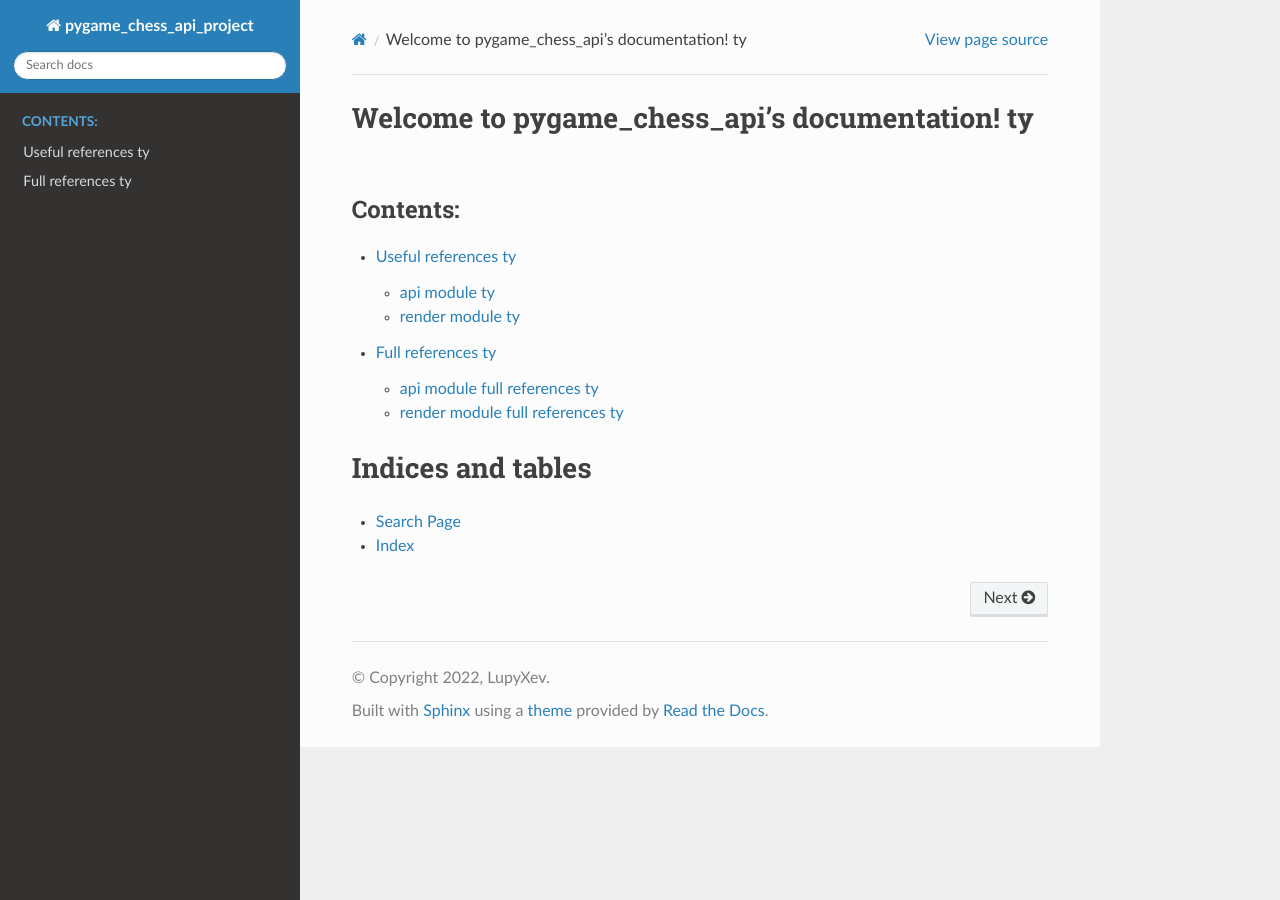
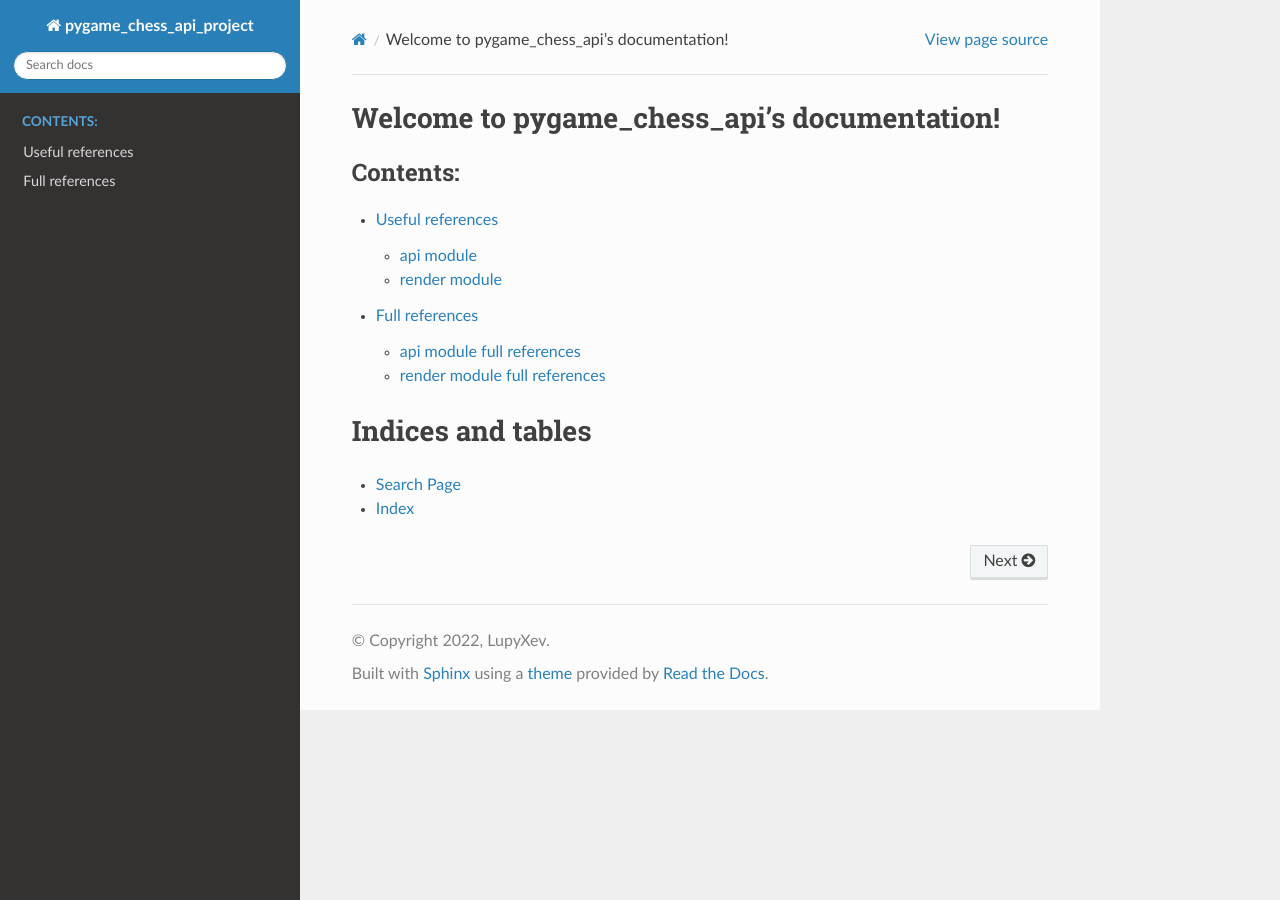
Before and after one commit to LupyXev/pygame_chess_api, a Sphinx documentation site: the page built from docs/index.rst, in a window 1280 px wide. Built offline with Sphinx 7.4.7 and the Read the Docs theme 2.0.0, drawn with Linux system fonts in a browser that asks for light colours.

Commit message:
bug resolved

```diff
--- a/docs/api.rst
+++ b/docs/api.rst
@@ -1,4 +1,4 @@
-api module ty
+api module
 ==========
 .. automodule:: api
    :members:
--- a/docs/index.rst
+++ b/docs/index.rst
@@ -3,7 +3,7 @@
    You can adapt this file completely to your liking, but it should at least
    contain the root `toctree` directive.
 
-Welcome to pygame_chess_api's documentation! ty
+Welcome to pygame_chess_api's documentation!
 ============================================
 
 .. toctree::
--- a/docs/modules.rst
+++ b/docs/modules.rst
@@ -1,4 +1,4 @@
-Useful references ty
+Useful references
 ====================
 
 .. toctree::
--- a/docs/references.rst
+++ b/docs/references.rst
@@ -1,9 +1,9 @@
 ==============================
-Full references ty
+Full references
 ==============================
 
 
-api module full references ty
+api module full references
 ==============================
 .. automodule:: api
     :members:
@@ -13,7 +13,7 @@ api module full references ty
     :special-members:
     :exclude-members: __weakref__
 
-render module full references ty
+render module full references
 ====================================
 .. automodule:: render
     :members:
--- a/docs/render.rst
+++ b/docs/render.rst
@@ -1,4 +1,4 @@
-render module ty
+render module
 =============
 .. automodule:: render
    :members:
```
